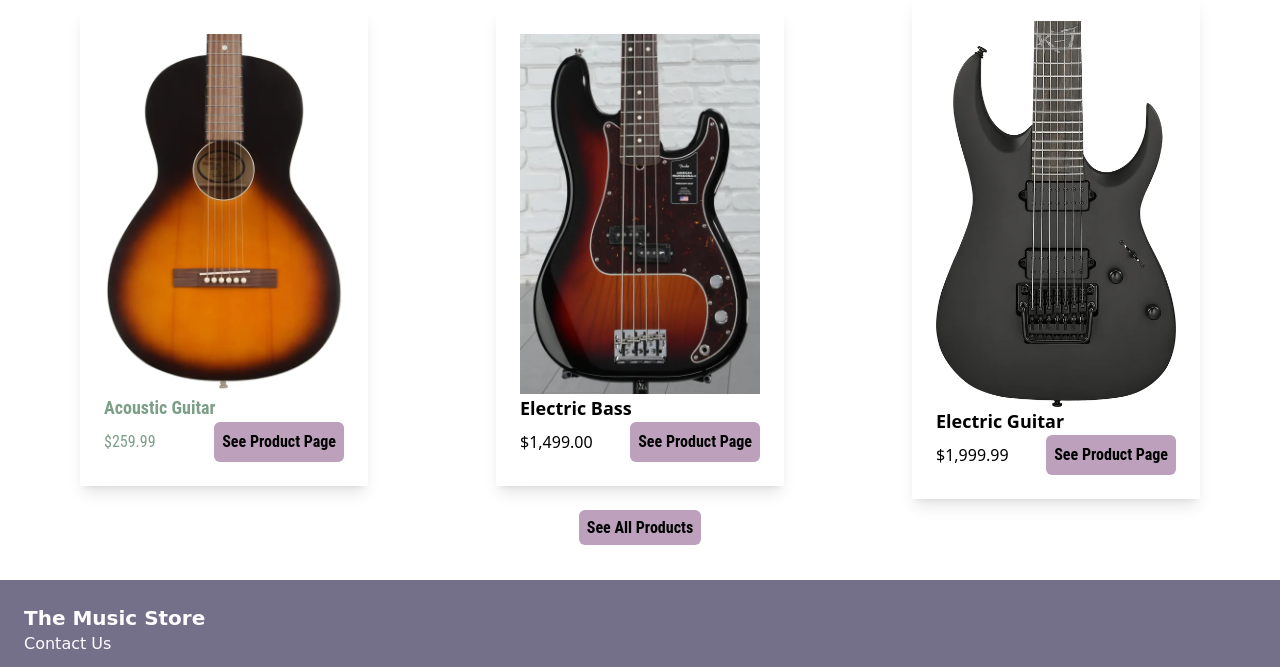
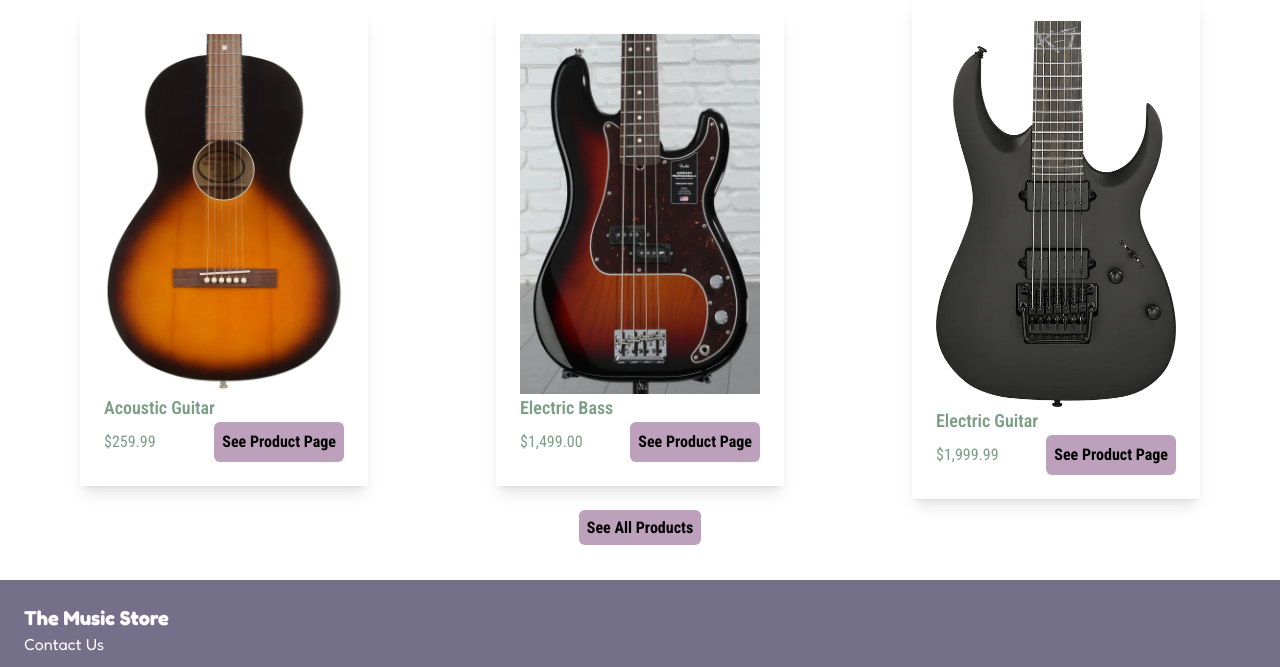
Before and after one commit to willcollins-05/web-design-project, a plain HTML site: page index.html in a window 1280 px wide. Shown: the part 503-1170 px from the top of the page. Drawn offline with nearby package versions, Linux system fonts and the light colour scheme.

Commit message:
Fixed custom fonts not working

```diff
--- a/index.html
+++ b/index.html
@@ -83,9 +83,9 @@
               alt="Image of a bass guitar"
               class="self-center w-60 h-auto"
             />
-            <h3 class="text-lg font-semibold">Electric Bass</h3>
+            <h3 class="text-lg font-semibold font-body text-green">Electric Bass</h3>
             <div class="flex justify-between items-center">
-              <h4>$1,499.00</h4>
+              <h4 class="font-body text-green">$1,499.00</h4>
               <button class="bg-purple font-body p-2 rounded-md font-bold">See Product Page</button>
             </div>
           </div>
@@ -97,9 +97,9 @@
               alt="Image of an electric guitar"
               class="self-center w-60 h-auto"
             />
-            <h3 class="text-lg font-semibold">Electric Guitar</h3>
-            <div class="flex justify-between items-center">
-              <h4>$1,999.99</h4>
+            <h3 class="text-lg font-semibold font-body text-green">Electric Guitar</h3>
+            <div class="flex justify-between items-center ">
+              <h4 class="font-body text-green">$1,999.99</h4>
               <button class="bg-purple font-body p-2 rounded-md font-bold">See Product Page</button>
             </div>
           </div>
--- a/styles/styles.css
+++ b/styles/styles.css
@@ -1,3 +1,4 @@
+@import url('https://fonts.googleapis.com/css2?family=Fredoka:wght@300..700&family=Roboto+Condensed:ital,wght@0,100..900;1,100..900&display=swap');
 .background-image {
     background-size: cover;
     background-position: center;
@@ -18,7 +19,7 @@
     filter: grayscale(0%);
 }
 
-@import url('https://fonts.googleapis.com/css2?family=Fredoka:wght@300..700&family=Roboto+Condensed:ital,wght@0,100..900;1,100..900&display=swap');
+
 
 /* If I was using tailwind without the cdn I would create these color profiles in the config for tailwind */
 
```
